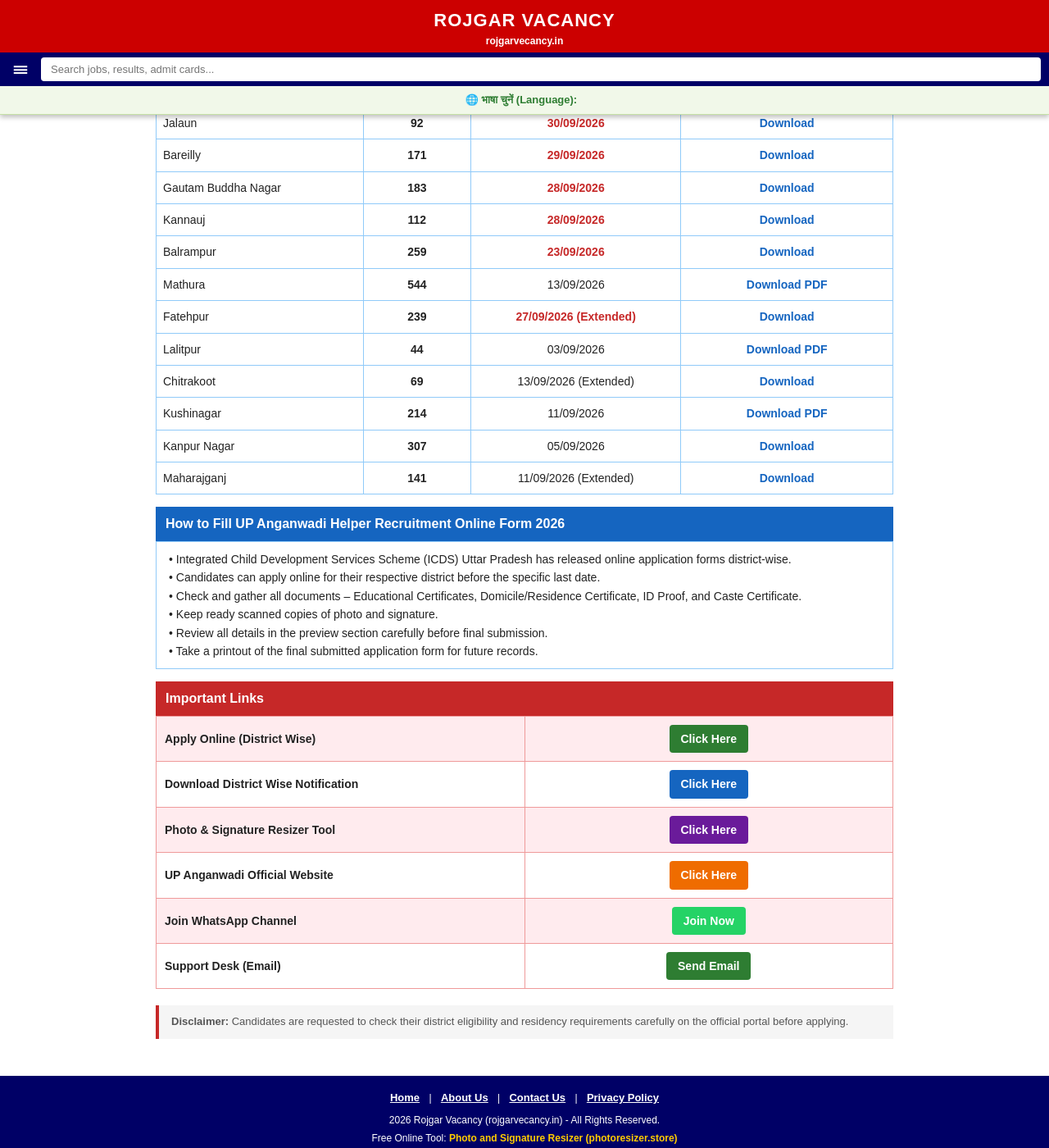
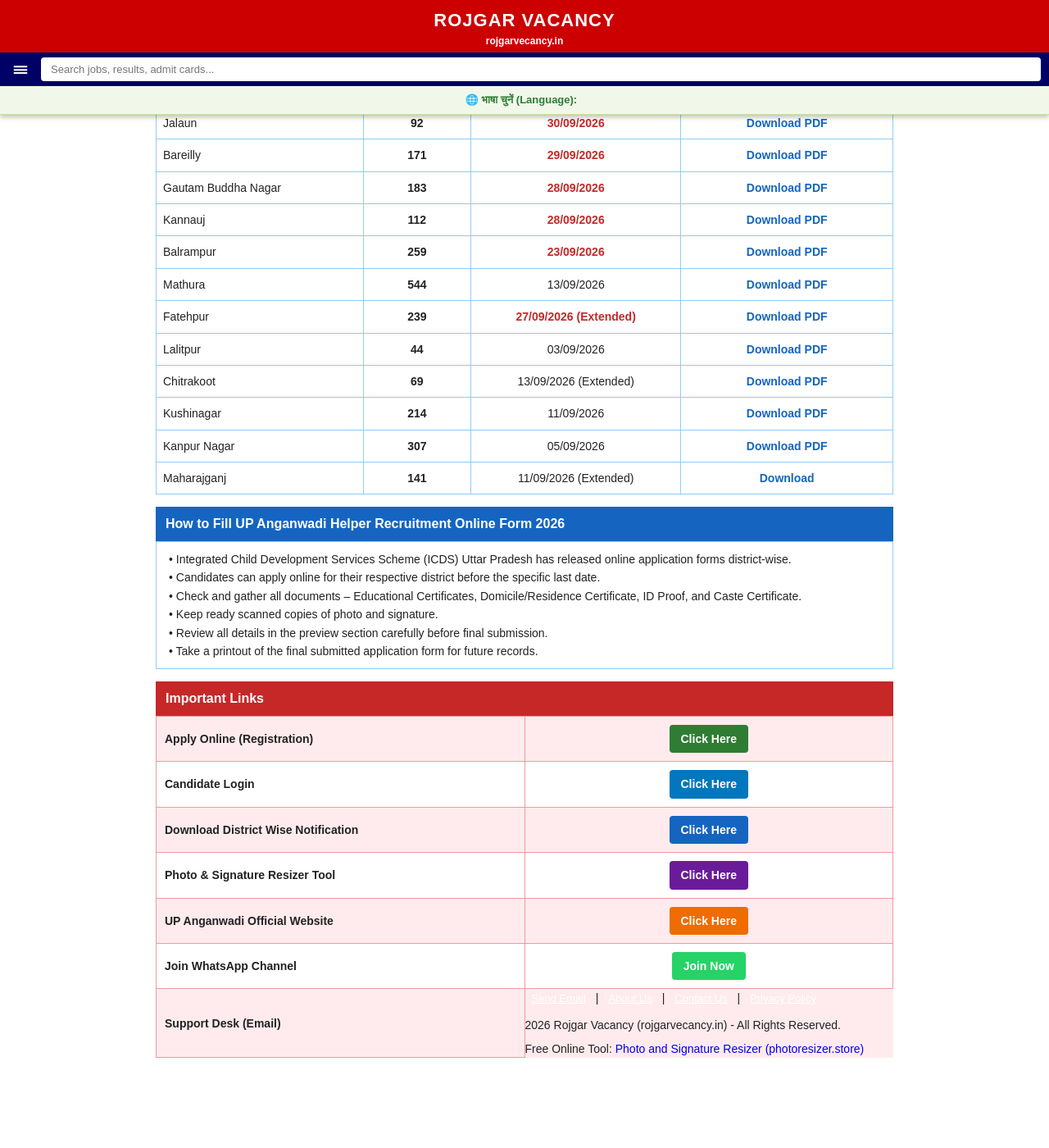
Before and after one commit to Rojgarvacancy/Rojgar-vacancy-, a Jekyll site: the page built from _posts/2026-09-24-up-anganwadi-helper-bharti-recruitment-2026.html, in a window 1280 px wide and 1400 px high, scrolled down 996 px. Shown: the whole window at 82% size. Built offline with Jekyll 4.4.1, drawn with Linux system fonts in a browser that asks for light colours; after the commit the page ends 2326 px from its top, so only the background shows below that.

Commit message:
Update 2026-09-24-up-anganwadi-helper-bharti-recruitment-2026.html

```diff
--- a/_posts/2026-09-24-up-anganwadi-helper-bharti-recruitment-2026.html
+++ b/_posts/2026-09-24-up-anganwadi-helper-bharti-recruitment-2026.html
@@ -90,7 +90,7 @@ categories: ["Latest Jobs"]
         <td style="border: 1px solid rgb(144, 202, 249); padding: 8px; text-align: center; font-weight: bold;">237</td>
         <td style="border: 1px solid rgb(144, 202, 249); padding: 8px; text-align: center; color: #c62828; font-weight: bold;">13/10/2026</td>
         <td style="border: 1px solid rgb(144, 202, 249); padding: 8px; text-align: center;">
-          <a href="https://upanganwadibharti.in/" target="_blank" rel="noopener noreferrer" style="color: #1565c0; font-weight: bold; text-decoration: none;">Download</a>
+          <a href="https://upanganwadibharti.in/worker-v4/uploadOrder/ordercopy_1790140236_75c62955.pdf" target="_blank" rel="noopener noreferrer" style="color: #1565c0; font-weight: bold; text-decoration: none;">Download PDF</a>
         </td>
       </tr>
       <tr>
@@ -98,7 +98,7 @@ categories: ["Latest Jobs"]
         <td style="border: 1px solid rgb(144, 202, 249); padding: 8px; text-align: center; font-weight: bold;">460</td>
         <td style="border: 1px solid rgb(144, 202, 249); padding: 8px; text-align: center; color: #c62828; font-weight: bold;">08/10/2026</td>
         <td style="border: 1px solid rgb(144, 202, 249); padding: 8px; text-align: center;">
-          <a href="https://upanganwadibharti.in/" target="_blank" rel="noopener noreferrer" style="color: #1565c0; font-weight: bold; text-decoration: none;">Download</a>
+          <a href="https://upanganwadibharti.in/helper-v2/uploadOrder/ordercopy1789639672.pdf" target="_blank" rel="noopener noreferrer" style="color: #1565c0; font-weight: bold; text-decoration: none;">Download PDF</a>
         </td>
       </tr>
       <tr>
@@ -106,7 +106,7 @@ categories: ["Latest Jobs"]
         <td style="border: 1px solid rgb(144, 202, 249); padding: 8px; text-align: center; font-weight: bold;">207</td>
         <td style="border: 1px solid rgb(144, 202, 249); padding: 8px; text-align: center; color: #c62828; font-weight: bold;">05/10/2026</td>
         <td style="border: 1px solid rgb(144, 202, 249); padding: 8px; text-align: center;">
-          <a href="https://upanganwadibharti.in/helper-v2/uploadOrder/ordercopy1789370537.pdf" target="_blank" rel="noopener noreferrer" style="color: #1565c0; font-weight: bold; text-decoration: none;">Download PDF</a>
+          <a href="https://upanganwadibharti.in/worker-v4/uploadOrder/ordercopy_1790140236_75c62955.pdf" target="_blank" rel="noopener noreferrer" style="color: #1565c0; font-weight: bold; text-decoration: none;">Download PDF</a>
         </td>
       </tr>
       <tr>
@@ -114,7 +114,7 @@ categories: ["Latest Jobs"]
         <td style="border: 1px solid rgb(144, 202, 249); padding: 8px; text-align: center; font-weight: bold;">92</td>
         <td style="border: 1px solid rgb(144, 202, 249); padding: 8px; text-align: center; color: #c62828; font-weight: bold;">30/09/2026</td>
         <td style="border: 1px solid rgb(144, 202, 249); padding: 8px; text-align: center;">
-          <a href="https://upanganwadibharti.in/" target="_blank" rel="noopener noreferrer" style="color: #1565c0; font-weight: bold; text-decoration: none;">Download</a>
+          <a href="https://upanganwadibharti.in/helper-v2/uploadOrder/ordercopy1788958319.pdf" target="_blank" rel="noopener noreferrer" style="color: #1565c0; font-weight: bold; text-decoration: none;">Download PDF</a>
         </td>
       </tr>
       <tr>
@@ -122,7 +122,7 @@ categories: ["Latest Jobs"]
         <td style="border: 1px solid rgb(144, 202, 249); padding: 8px; text-align: center; font-weight: bold;">171</td>
         <td style="border: 1px solid rgb(144, 202, 249); padding: 8px; text-align: center; color: #c62828; font-weight: bold;">29/09/2026</td>
         <td style="border: 1px solid rgb(144, 202, 249); padding: 8px; text-align: center;">
-          <a href="https://upanganwadibharti.in/" target="_blank" rel="noopener noreferrer" style="color: #1565c0; font-weight: bold; text-decoration: none;">Download</a>
+          <a href="https://upanganwadibharti.in/helper-v2/uploadOrder/ordercopy1788852125.pdf" target="_blank" rel="noopener noreferrer" style="color: #1565c0; font-weight: bold; text-decoration: none;">Download PDF</a>
         </td>
       </tr>
       <tr>
@@ -130,7 +130,7 @@ categories: ["Latest Jobs"]
         <td style="border: 1px solid rgb(144, 202, 249); padding: 8px; text-align: center; font-weight: bold;">183</td>
         <td style="border: 1px solid rgb(144, 202, 249); padding: 8px; text-align: center; color: #c62828; font-weight: bold;">28/09/2026</td>
         <td style="border: 1px solid rgb(144, 202, 249); padding: 8px; text-align: center;">
-          <a href="https://upanganwadibharti.in/" target="_blank" rel="noopener noreferrer" style="color: #1565c0; font-weight: bold; text-decoration: none;">Download</a>
+          <a href="https://upanganwadibharti.in/helper-v2/uploadOrder/ordercopy1788845599.pdf" target="_blank" rel="noopener noreferrer" style="color: #1565c0; font-weight: bold; text-decoration: none;">Download PDF</a>
         </td>
       </tr>
       <tr>
@@ -138,7 +138,7 @@ categories: ["Latest Jobs"]
         <td style="border: 1px solid rgb(144, 202, 249); padding: 8px; text-align: center; font-weight: bold;">112</td>
         <td style="border: 1px solid rgb(144, 202, 249); padding: 8px; text-align: center; color: #c62828; font-weight: bold;">28/09/2026</td>
         <td style="border: 1px solid rgb(144, 202, 249); padding: 8px; text-align: center;">
-          <a href="https://upanganwadibharti.in/" target="_blank" rel="noopener noreferrer" style="color: #1565c0; font-weight: bold; text-decoration: none;">Download</a>
+          <a href="https://upanganwadibharti.in/helper-v2/uploadOrder/ordercopy1788782623.pdf" target="_blank" rel="noopener noreferrer" style="color: #1565c0; font-weight: bold; text-decoration: none;">Download PDF</a>
         </td>
       </tr>
       <tr>
@@ -146,7 +146,7 @@ categories: ["Latest Jobs"]
         <td style="border: 1px solid rgb(144, 202, 249); padding: 8px; text-align: center; font-weight: bold;">259</td>
         <td style="border: 1px solid rgb(144, 202, 249); padding: 8px; text-align: center; color: #c62828; font-weight: bold;">23/09/2026</td>
         <td style="border: 1px solid rgb(144, 202, 249); padding: 8px; text-align: center;">
-          <a href="https://upanganwadibharti.in/" target="_blank" rel="noopener noreferrer" style="color: #1565c0; font-weight: bold; text-decoration: none;">Download</a>
+          <a href="https://upanganwadibharti.in/helper-v2/uploadOrder/ordercopy1788411232.pdf" target="_blank" rel="noopener noreferrer" style="color: #1565c0; font-weight: bold; text-decoration: none;">Download PDF</a>
         </td>
       </tr>
       <tr>
@@ -162,7 +162,7 @@ categories: ["Latest Jobs"]
         <td style="border: 1px solid rgb(144, 202, 249); padding: 8px; text-align: center; font-weight: bold;">239</td>
         <td style="border: 1px solid rgb(144, 202, 249); padding: 8px; text-align: center; color: #c62828; font-weight: bold;">27/09/2026 (Extended)</td>
         <td style="border: 1px solid rgb(144, 202, 249); padding: 8px; text-align: center;">
-          <a href="https://upanganwadibharti.in/" target="_blank" rel="noopener noreferrer" style="color: #1565c0; font-weight: bold; text-decoration: none;">Download</a>
+          <a href="https://upanganwadibharti.in/workernew/uploadOrder/ordercopy_1787834173_83556bc9.pdf" target="_blank" rel="noopener noreferrer" style="color: #1565c0; font-weight: bold; text-decoration: none;">Download PDF</a>
         </td>
       </tr>
       <tr>
@@ -178,7 +178,7 @@ categories: ["Latest Jobs"]
         <td style="border: 1px solid rgb(144, 202, 249); padding: 8px; text-align: center; font-weight: bold;">69</td>
         <td style="border: 1px solid rgb(144, 202, 249); padding: 8px; text-align: center;">13/09/2026 (Extended)</td>
         <td style="border: 1px solid rgb(144, 202, 249); padding: 8px; text-align: center;">
-          <a href="https://upanganwadibharti.in/" target="_blank" rel="noopener noreferrer" style="color: #1565c0; font-weight: bold; text-decoration: none;">Download</a>
+          <a href="https://upanganwadibharti.in/helper-v2/uploadOrder/ordercopy1786969202.pdf" target="_blank" rel="noopener noreferrer" style="color: #1565c0; font-weight: bold; text-decoration: none;">Download PDF</a>
         </td>
       </tr>
       <tr>
@@ -194,7 +194,7 @@ categories: ["Latest Jobs"]
         <td style="border: 1px solid rgb(144, 202, 249); padding: 8px; text-align: center; font-weight: bold;">307</td>
         <td style="border: 1px solid rgb(144, 202, 249); padding: 8px; text-align: center;">05/09/2026</td>
         <td style="border: 1px solid rgb(144, 202, 249); padding: 8px; text-align: center;">
-          <a href="https://upanganwadibharti.in/" target="_blank" rel="noopener noreferrer" style="color: #1565c0; font-weight: bold; text-decoration: none;">Download</a>
+          <a href="https://upanganwadibharti.in/helper-v2/uploadOrder/ordercopy1786623889.pdf" target="_blank" rel="noopener noreferrer" style="color: #1565c0; font-weight: bold; text-decoration: none;">Download PDF</a>
         </td>
       </tr>
       <tr>
@@ -224,47 +224,41 @@ categories: ["Latest Jobs"]
   <table style="border-collapse: collapse; font-size: 14px; margin-bottom: 20px; width: 100%;">
     <tbody>
       <tr style="background: rgb(255, 235, 238);">
-        <td style="border: 1px solid rgb(239, 154, 154); padding: 10px; width: 50%;"><strong>Apply Online (District Wise)</strong></td>
+        <td style="border: 1px solid rgb(239, 154, 154); padding: 10px; width: 50%;"><strong>Apply Online (Registration)</strong></td>
         <td style="border: 1px solid rgb(239, 154, 154); padding: 10px; text-align: center;">
-          <a href="https://upanganwadibharti.in/" target="_blank" rel="noopener noreferrer" style="background: rgb(46, 125, 50); border-radius: 4px; color: white; font-weight: bold; padding: 6px 14px; text-decoration: none; display: inline-block;">Click Here</a>
+          <a href="https://upanganwadibharti.in/worker-v4/users/registration.php" target="_blank" rel="noopener noreferrer" style="background: rgb(46, 125, 50); border-radius: 4px; color: white; font-weight: bold; padding: 6px 14px; text-decoration: none; display: inline-block;">Click Here</a>
         </td>
       </tr>
       <tr>
+        <td style="border: 1px solid rgb(239, 154, 154); padding: 10px;"><strong>Candidate Login</strong></td>
+        <td style="border: 1px solid rgb(239, 154, 154); padding: 10px; text-align: center;">
+          <a href="https://upanganwadibharti.in/worker-v4/users/login.php" target="_blank" rel="noopener noreferrer" style="background: rgb(2, 119, 189); border-radius: 4px; color: white; font-weight: bold; padding: 6px 14px; text-decoration: none; display: inline-block;">Click Here</a>
+        </td>
+      </tr>
+      <tr style="background: rgb(255, 235, 238);">
         <td style="border: 1px solid rgb(239, 154, 154); padding: 10px;"><strong>Download District Wise Notification</strong></td>
         <td style="border: 1px solid rgb(239, 154, 154); padding: 10px; text-align: center;">
           <a href="https://upanganwadibharti.in/" target="_blank" rel="noopener noreferrer" style="background: rgb(21, 101, 192); border-radius: 4px; color: white; font-weight: bold; padding: 6px 14px; text-decoration: none; display: inline-block;">Click Here</a>
         </td>
       </tr>
-      <tr style="background: rgb(255, 235, 238);">
+      <tr>
         <td style="border: 1px solid rgb(239, 154, 154); padding: 10px;"><strong>Photo &amp; Signature Resizer Tool</strong></td>
         <td style="border: 1px solid rgb(239, 154, 154); padding: 10px; text-align: center;">
           <a href="https://photoresizer.store" target="_blank" style="background: rgb(106, 27, 154); border-radius: 4px; color: white; font-weight: bold; padding: 6px 14px; text-decoration: none; display: inline-block;">Click Here</a>
         </td>
       </tr>
-      <tr>
+      <tr style="background: rgb(255, 235, 238);">
         <td style="border: 1px solid rgb(239, 154, 154); padding: 10px;"><strong>UP Anganwadi Official Website</strong></td>
         <td style="border: 1px solid rgb(239, 154, 154); padding: 10px; text-align: center;">
           <a href="https://upanganwadibharti.in/" target="_blank" rel="noopener noreferrer" style="background: rgb(239, 108, 0); border-radius: 4px; color: white; font-weight: bold; padding: 6px 14px; text-decoration: none; display: inline-block;">Click Here</a>
         </td>
       </tr>
-      <tr style="background: rgb(255, 235, 238);">
+      <tr>
         <td style="border: 1px solid rgb(239, 154, 154); padding: 10px;"><strong>Join WhatsApp Channel</strong></td>
         <td style="border: 1px solid rgb(239, 154, 154); padding: 10px; text-align: center;">
           <a href="https://whatsapp.com/channel/0029Vb97OOiK5cD6SAWpDm15" target="_blank" rel="noopener noreferrer" style="background: rgb(37, 211, 102); border-radius: 4px; color: white; font-weight: bold; padding: 6px 14px; text-decoration: none; display: inline-block;">Join Now</a>
         </td>
       </tr>
-      <tr>
+      <tr style="background: rgb(255, 235, 238);">
         <td style="border: 1px solid rgb(239, 154, 154); padding: 10px;"><strong>Support Desk (Email)</strong></td>
-        <td style="border: 1px solid rgb(239, 154, 154); padding: 10px; text-align: center;">
-          <a href="mailto:rojgarvecancy.in@gmail.com" style="background: rgb(46, 125, 50); border-radius: 4px; color: white; font-weight: bold; padding: 6px 14px; text-decoration: none; display: inline-block;">Send Email</a>
-        </td>
-      </tr>
-    </tbody>
-  </table>
-
-  <!--Clean Disclaimer Note-->
-  <div style="background: rgb(245, 245, 245); border-left: 4px solid rgb(198, 40, 40); color: #555555; font-size: 13px; padding: 10px 15px;">
-    <strong>Disclaimer:</strong> Candidates are requested to check their district eligibility and residency requirements carefully on the official portal before applying.
-  </div>
-
-          </div>
+        <td style="bord
```
